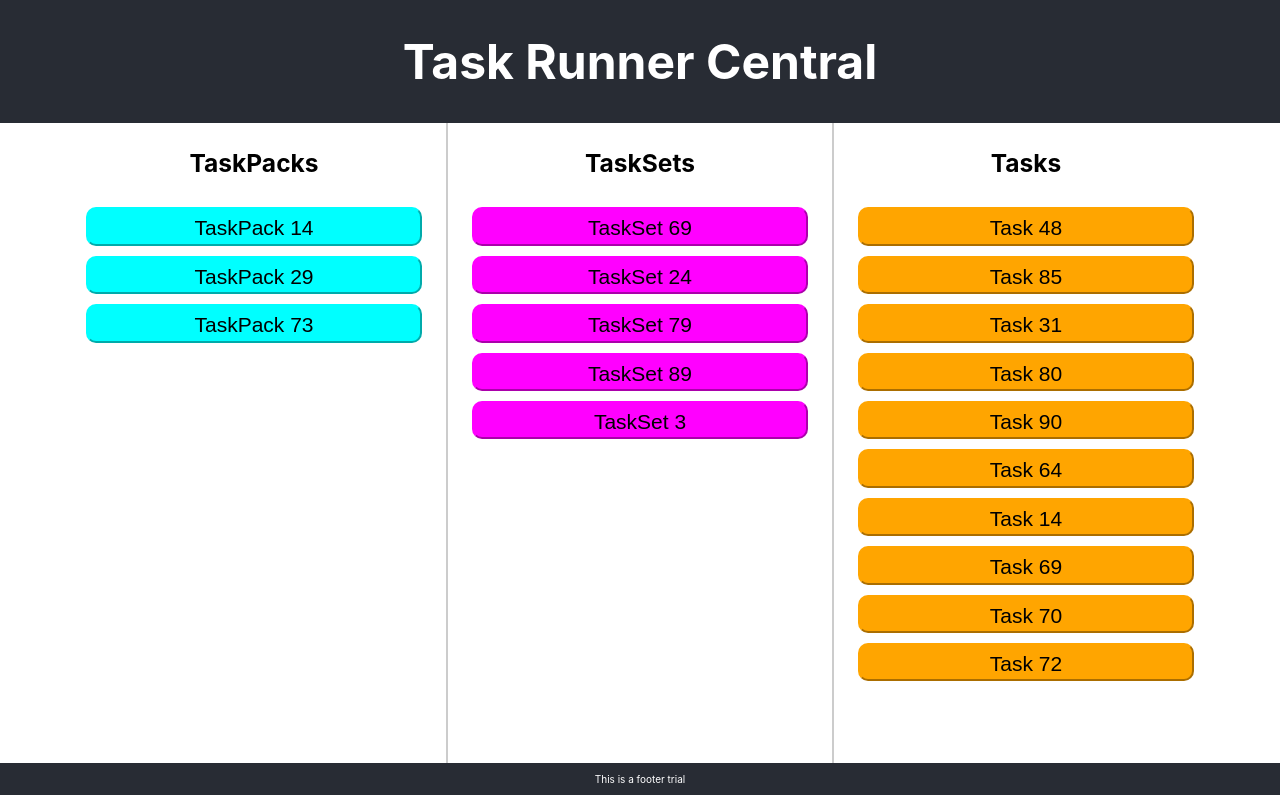
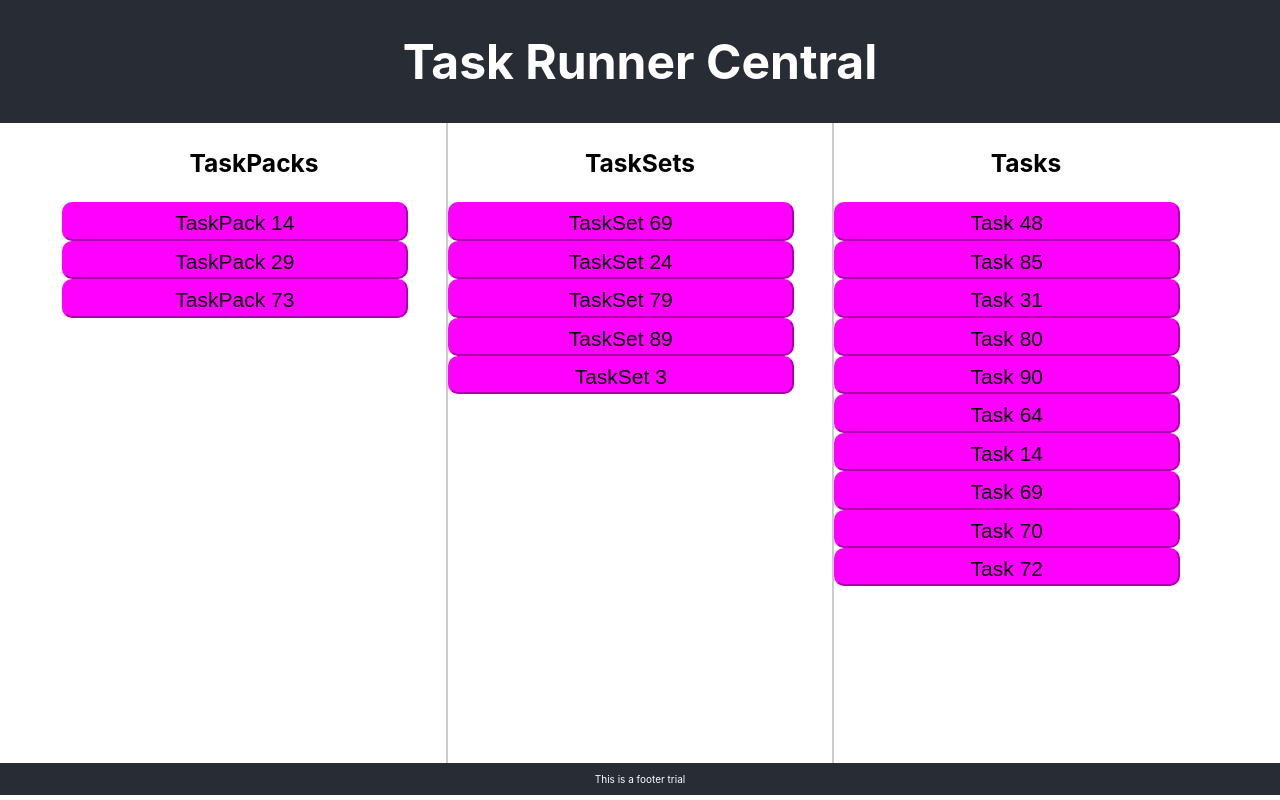
Before and after one commit to foolstak/TechStudyPlan2019, a React (Create React App) app in the folder FrontEnd/TRC/trc-ui/: page / in a window 1280 px wide. Built offline with nearby package versions, Linux system fonts and the light colour scheme.

Commit message:
Modified Button Component so that dupliaction is avoided and only one button component exists

```diff
--- a/FrontEnd/TRC/trc-ui/src/Task/TaskButton.js
+++ /dev/null
@@ -1,16 +0,0 @@
-import React, { Component } from "react";
-import './TaskSection.css';
-import Task from './Task';
-
-class TaskButton extends Component{
-    render() {
-        return (
-            <div className="button-common">
-                <button className="Task-row"><Task /></button>
-                <br></br>
-            </div>
-        );
-    }
-}
-
-export default TaskButton;
--- a/FrontEnd/TRC/trc-ui/src/Task/TaskSection.jsx
+++ b/FrontEnd/TRC/trc-ui/src/Task/TaskSection.jsx
@@ -1,18 +1,18 @@
 import React, { Component } from "react";
 import './TaskSection.css';
-import TaskButton from './TaskButton';
+import Button from "../common/Button";
 
 class TaskSection extends Component{
     render(){
         var noOfTasksToRender = this.props.noOfTasks;
-        var rows  = [];
+        var taskList  = [];
         for(let i= 0; i < noOfTasksToRender; i++){
-            rows.push(<TaskButton />);
+            taskList.push(<Button key={ 't-' + i } componentName= { 'Task' }/>);
         }
         return (
         <div className="TaskSection-main">
             <h3>Tasks</h3>
-            { rows }
+            { taskList }
             </div>
         );
     }
--- a/FrontEnd/TRC/trc-ui/src/TaskPack/TaskPackButton.js
+++ /dev/null
@@ -1,15 +0,0 @@
-import React, { Component } from "react";
-import TaskPack from './TaskPack';
-import './TaskPackSection.css';
-
-class TaskPackButton extends Component{
-    render() {
-        return (
-            <div className="button-common">
-                <button className="TaskPack-row"><TaskPack /></button>
-            </div>
-        );
-    }
-}
-
-export default TaskPackButton;
--- a/FrontEnd/TRC/trc-ui/src/TaskPack/TaskPackSection.js
+++ b/FrontEnd/TRC/trc-ui/src/TaskPack/TaskPackSection.js
@@ -1,19 +1,19 @@
 import React, { Component } from "react";
 import './TaskPackSection.css';
-import TaskPackButton from "./TaskPackButton";
+import Button from "../common/Button";
 
 class TaskPackSection extends Component{
 
     render(){
         var noOfTaskPacksToRender = this.props.noOfTaskPacks;
-        var rows = [];
+        var taskPackList = [];
         for(let i = 0; i < noOfTaskPacksToRender; i++){
-            rows.push(<TaskPackButton />);
+            taskPackList.push(<Button key={ 'tp-' + i } componentName={ 'TaskPack' }/>);
         }
         return (
         <div  className="TaskPackSection-main">
             <h3>TaskPacks</h3>
-            { rows }
+            { taskPackList }
         </div>
         );
     }
--- a/FrontEnd/TRC/trc-ui/src/TaskSet/TaskSetButton.js
+++ /dev/null
@@ -1,16 +0,0 @@
-import React, { Component } from 'react';
-import './TaskSetSection.css';
-import TaskSet from './TaskSet';
-
-class TaskSetButton extends Component{
-    render(){
-        return (
-            <div className="button-common">
-                <button className="TaskSet-row"><TaskSet /></button>
-                <br></br>
-            </div>
-        );
-    }
-}
-
-export default TaskSetButton;
--- a/FrontEnd/TRC/trc-ui/src/TaskSet/TaskSetSection.jsx
+++ b/FrontEnd/TRC/trc-ui/src/TaskSet/TaskSetSection.jsx
@@ -1,13 +1,13 @@
 import React, { Component } from "react";
 import './TaskSetSection.css';
-import TaskSetButton from "./TaskSetButton";
+import Button from "../common/Button";
 
 class TaskSetSection extends Component{
     render(){
         var noOfTaskSetsToRender = this.props.noOfTaskSets;
         var rows = [];
         for(var i = 0 ; i < noOfTaskSetsToRender; i++){
-            rows.push(<TaskSetButton />);
+            rows.push(<Button key={ 'ts-' + i } componentName={ 'TaskSet' }/>);
         }
         return (
         <div className="TaskSetSection-main">
--- /dev/null
+++ b/FrontEnd/TRC/trc-ui/src/common/Button.js
@@ -0,0 +1,36 @@
+import React, {Component} from 'react';
+
+import './Button.css';
+
+import Task from '../Task/Task';
+import TaskPack from '../TaskPack/TaskPack';
+import TaskSet from '../TaskSet/TaskSet';
+
+class Button extends Component{
+    render(){
+        var component = this.props.componentName;
+        switch(component){
+            case 'Task':
+                return (
+                    <button className="Button-common TaskButton-common TaskSet-row"><Task /></button>
+                );
+            case 'TaskPack':
+                return (
+                    <button className="Button-common TaskPackButton-common TaskSet-row"><TaskPack /></button>
+                );
+            case 'TaskSet':
+                return (
+                    <button className="Button-common TaskSetButton-common TaskSet-row"><TaskSet /></button>
+                );
+
+            default:
+                return (
+                    <div className="button-common">
+                    </div>
+                );
+        }
+    }
+
+}
+
+export default Button;
```
Also changed, not shown: FrontEnd/TRC/trc-ui/src/common/Button.css (added).
